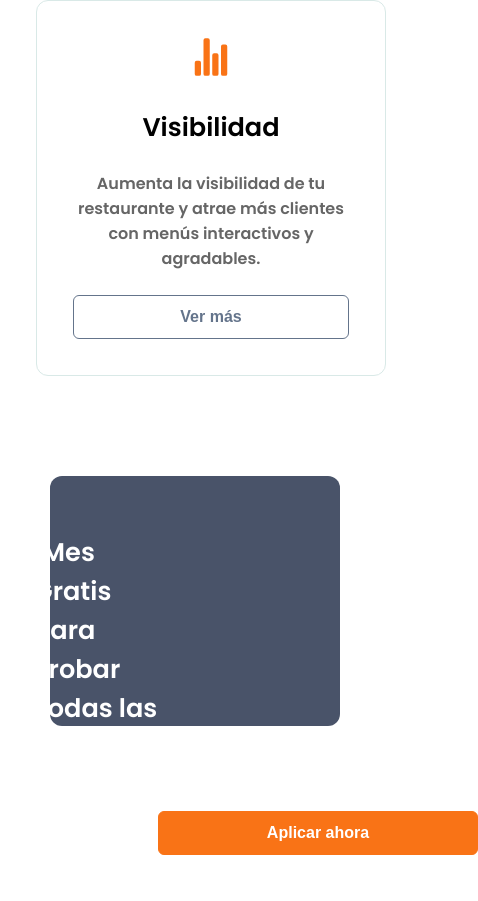
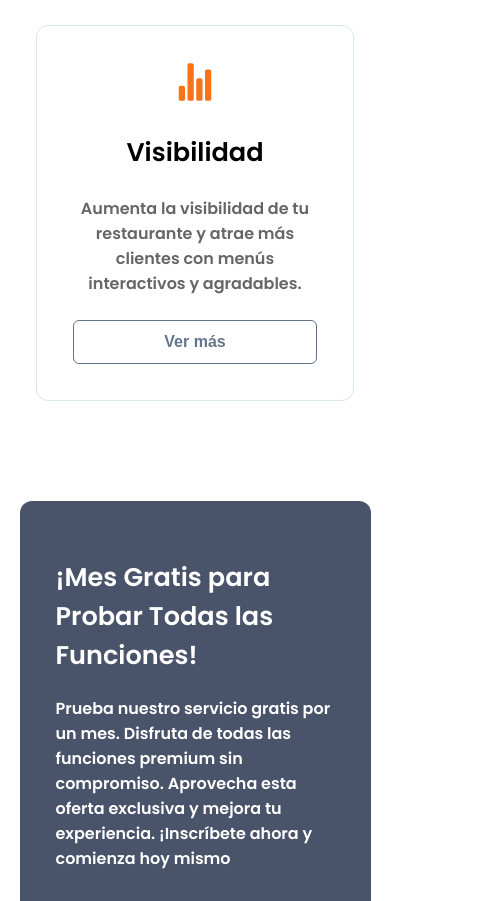
Before and after one commit to judisarodev/menusdeliciososfrontend, a React (Create React App) app: page / in a window 390 px wide. Shown: the part 1712-2613 px from the top of the page, 478 px wide, since content can reach past the window. Built offline with nearby package versions, Linux system fonts and the light colour scheme; the HTML template or start-up script is replaced by a standard one; a web font is replaced by a local one.

Commit message:
Se agrega diseño responsivo

```diff
--- a/src/landing/components/card/card.scss
+++ b/src/landing/components/card/card.scss
@@ -6,7 +6,6 @@
     justify-content: center;
     gap: 24px;
 
-    min-width: 350px;
     max-width: 400px;
     padding: $large-box-spacig;
 
--- a/src/landing/components/info-card/infoCard.scss
+++ b/src/landing/components/info-card/infoCard.scss
@@ -2,14 +2,14 @@
 .info-card__container {
     display: grid;
     gap: $large-box-spacig;
-    margin: 0px 50px 0px 50px;
+    margin-left: 5%;
+    margin-right: 5%;
     padding: $large-box-spacig;
     grid-template-columns: repeat(3, 1fr);
     background-color: $primary-background-color;
     color: $light-color;
     text-align: start;
     border-radius: 12px;
-    height: 250px;
 }
 .info-card__info{
     text-align: start;
@@ -26,5 +26,19 @@
     align-self: center;
 }
 .info-card__button button {
-    min-width: 320px;
+    max-width: 320px;
 }
+@media (width <= 1115px) {
+    .info-card__container {
+        grid-template-columns: repeat(2, 1fr);
+        grid-template-rows: repeat(2, auto);
+    }
+    .info-card__info{
+        grid-column: 1 / 3;
+        grid-row: 1 / 2;
+    }
+    .info-card__button{
+        grid-column: 2 / 3;
+        grid-row: 2 /3;
+    }
+}
--- a/src/landing/pages/home/Home.js
+++ b/src/landing/pages/home/Home.js
@@ -28,7 +28,7 @@ const Home = () => {
 
     const infoCard = {
         title: '¡Mes Gratis para Probar Todas las Funciones!',
-        description: 'Prueba nuestro servicio gratis por un mes! Disfruta de todas las funciones premium sin compromiso. Aprovecha esta oferta exclusiva y mejora tu experiencia. ¡Inscríbete ahora y comienza hoy mismo',
+        description: 'Prueba nuestro servicio gratis por un mes. Disfruta de todas las funciones premium sin compromiso. Aprovecha esta oferta exclusiva y mejora tu experiencia. ¡Inscríbete ahora y comienza hoy mismo',
         smallText: 'Oferta por tiempo limitado'
     };
 
```
